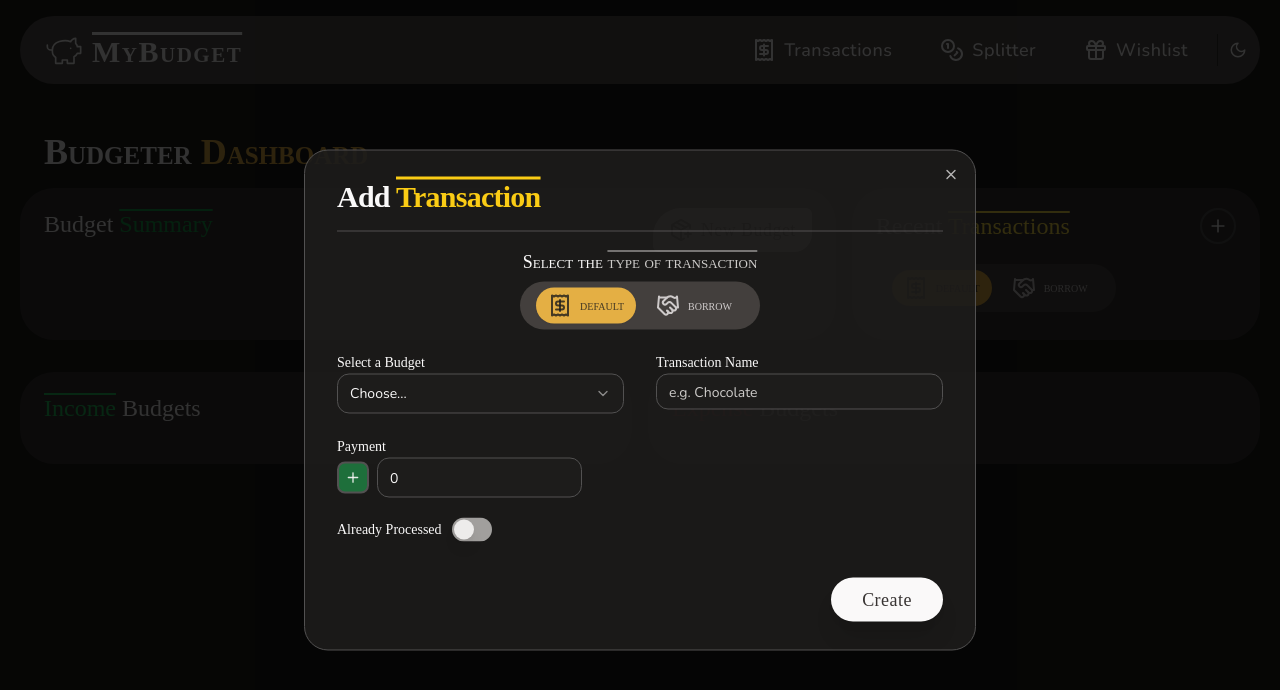
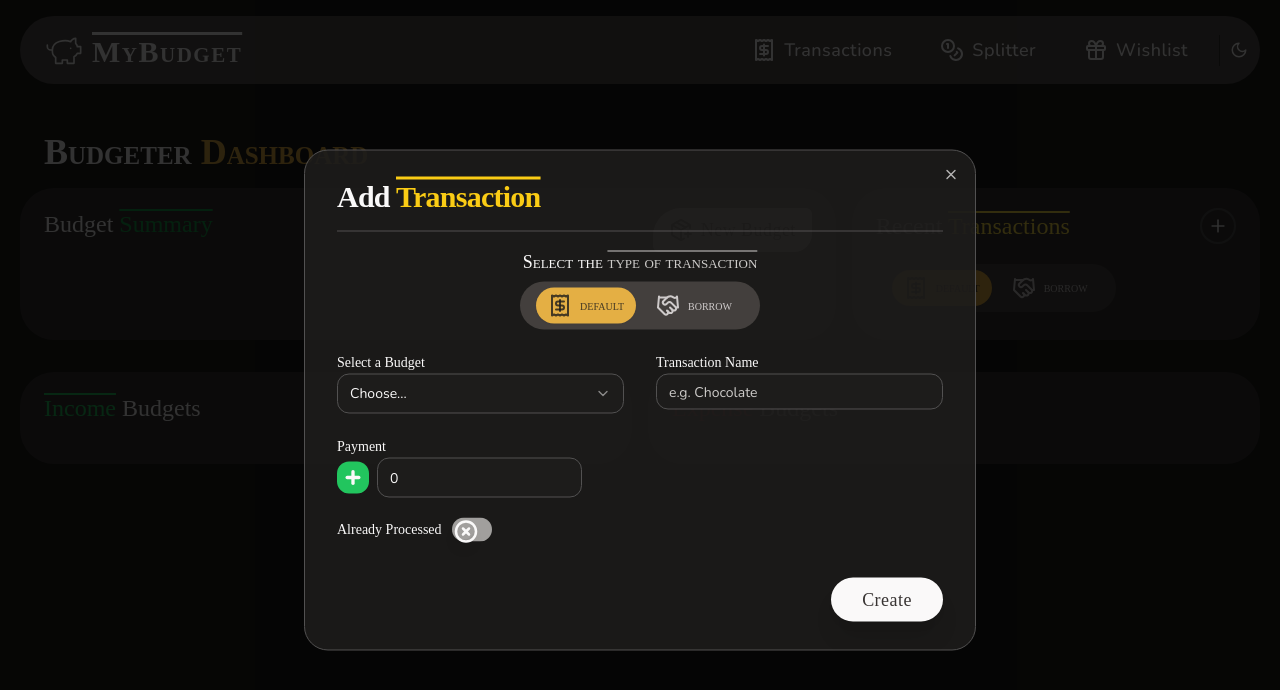
Before and after one commit to maateh/budgeter, a React (Vite) app: page / in a window 1280 px wide. Both pictures are taken after a click on the button 1218 px from the left and 226 px from the top of the page. Shown: the top 690 px of the page. Built offline with nearby package versions, Linux system fonts and the light colour scheme; a web font is replaced by a local one.

Commit message:
replaced & removed the StatusSwitch component everywhere

```diff
--- a/src/components/form/transaction/TransactionFormFields.tsx
+++ b/src/components/form/transaction/TransactionFormFields.tsx
@@ -1,13 +1,13 @@
 import { UseFormReturn, useWatch } from "react-hook-form"
 
 // icons
-import { Handshake, Minus, Plus, Receipt } from "lucide-react"
+import { Handshake, Minus, Plus, Receipt, Verified, XCircle } from "lucide-react"
 
 // shadcn
 import { FormControl, FormField, FormItem, FormLabel, FormMessage } from "@/components/ui/form"
 import { Input } from "@/components/ui/input"
-import { Switch } from "@/components/ui/switch"
-import { Button } from "@/components/ui/button"
+import { Switch, SwitchThumb } from "@/components/ui/switch"
+// import { Button } from "@/components/ui/button"
 
 // components
 import TabsSelector from "@/components/input/TabsSelector"
@@ -17,6 +17,7 @@ import DateTimePicker from "@/components/input/DateTimePicker"
 // types
 import { Transaction } from "@/services/api/types"
 import { TransactionFieldValues } from "@/components/form/transaction/types"
+import StateToggle from "@/components/ui/custom/StateToggle"
 
 type TransactionFormFieldsProps = {
   budgetId?: string
@@ -112,26 +113,22 @@ const TransactionFormFields = ({ budgetId, form }: TransactionFormFieldsProps) =
             render={({ field }) => (
               <FormItem>
                 <FormControl>
-                  {/* TODO: replace later with StatusSwitch */}
-                  <Button
+                  <StateToggle<Transaction['payment']['type'], Transaction['payment']['type']>
                     type="button"
-                    variant="icon"
-                    size="icon"
-                    border="icon"
-                    className={field.value === '+'
-                      ? 'bg-green-500/50 hover:bg-green-500/60'
-                      : 'bg-red-500/80 hover:bg-red-500/90'
-                    }
-                    onClick={() => {
+                    className={`rounded-xl
+                      ${field.value === '+'
+                        ? 'bg-green-500 hover:bg-green-500/90'
+                        : 'bg-red-500 hover:bg-red-500/90'}
+                    `}
+                    status={field.value as Transaction['payment']['type']}
+                    icon={{
+                      "+": <Plus size={20} strokeWidth={4} />,
+                      '-': <Minus size={20} strokeWidth={4} />
+                    }}
+                    action={() => {
                       field.onChange(field.value === '+' ? '-' : '+')
                     }}
-                  >
-                    {field.value === '+' ? (
-                      <Plus size={16} />
-                    ) : (
-                      <Minus size={16} />
-                    )}
-                  </Button>
+                  />
                 </FormControl>
                 <FormMessage />
               </FormItem>
@@ -170,6 +167,16 @@ const TransactionFormFields = ({ budgetId, form }: TransactionFormFieldsProps) =
                 <Switch
                   checked={field.value}
                   onCheckedChange={field.onChange}
+                  customThumb={
+                    <SwitchThumb
+                      checked={field.value}
+                      variant="custom"
+                      customIcon={{
+                        Checked: Verified,
+                        Unchecked: XCircle
+                      }}
+                    />
+                  }
                 />
               </FormControl>
               <FormMessage />
--- a/src/components/shared/transaction/TransactionDetailsDialog.tsx
+++ b/src/components/shared/transaction/TransactionDetailsDialog.tsx
@@ -1,5 +1,5 @@
 // icons
-import { Handshake, Calendar, Receipt, Verified } from "lucide-react"
+import { Handshake, Calendar, Receipt, CalendarCheck } from "lucide-react"
 
 // shadcn
 import { Dialog, DialogContent, DialogFooter, DialogHeader, DialogTitle, DialogTrigger } from "@/components/ui/dialog"
@@ -74,7 +74,7 @@ const TransactionDetailsDialog = ({ transaction, budget, children }: Transaction
 
           {transaction.processedAt && (
             <div className="icon-wrapper">
-              <Verified size={20} strokeWidth={2.5} className="text-accent" />
+              <CalendarCheck size={20} strokeWidth={2.5} className="text-accent" />
               <p>
                 Processed at
                 <span className="px-1 text-foreground/35">»</span>
--- a/src/components/shared/transaction/TransactionStatusSwitch.tsx
+++ b/src/components/shared/transaction/TransactionStatusSwitch.tsx
@@ -2,7 +2,7 @@
 import { BadgeCheck, XCircle } from "lucide-react"
 
 // components
-import StatusSwitch from "@/components/ui/custom/StatusSwitch"
+import StateToggle from "@/components/ui/custom/StateToggle"
 
 // hooks
 import { useUpdateTransactionStatus } from "@/lib/react-query/mutations"
@@ -33,7 +33,7 @@ const TransactionStatusSwitch = ({ transaction }: TransactionStatusSwitchProps)
   }
 
   return (
-    <StatusSwitch
+    <StateToggle
       status={transaction.processed ? 'processed' : 'unprocessed'}
       icon={{
         processed: (
@@ -44,11 +44,12 @@ const TransactionStatusSwitch = ({ transaction }: TransactionStatusSwitchProps)
         ),
         unprocessed: <XCircle className="text-destructive" size={20} strokeWidth={2.5} />
       }}
-      label={{
+      tooltip={{
         processed: 'Click to withdraw',
         unprocessed: 'Click for crediting'
       }}
-      handleSwitch={handleUpdateStatus}
+      action={handleUpdateStatus}
+      toggleOnHover
     />
   )
 }
--- a/src/components/theme/ThemeSwitch.tsx
+++ b/src/components/theme/ThemeSwitch.tsx
@@ -2,26 +2,30 @@
 import { Moon, Sun } from "lucide-react"
 
 // components
-import StatusSwitch from "@/components/ui/custom/StatusSwitch"
+import StateToggle from "@/components/ui/custom/StateToggle"
 
 // hooks
 import { useTheme } from "@/services/providers/theme/ThemeContext.hooks"
+
+// types
+import { Theme } from "@/services/providers/theme/ThemeContext"
 
 const ThemeSwitch = () => {
   const { theme, switchTheme } = useTheme()
 
   return (
-    <StatusSwitch
+    <StateToggle<Theme, Theme>
       status={theme}
       icon={{
         light: <Sun size={18} />,
         dark: <Moon size={18} />
       }}
-      label={{
+      tooltip={{
         light: 'Switch to Dark mode',
         dark: 'Switch to Light mode'
       }}
-      handleSwitch={switchTheme}
+      action={switchTheme}
+      toggleOnHover
     />
   )
 }
--- a/src/components/ui/custom/StatusSwitch.tsx
+++ /dev/null
@@ -1,53 +0,0 @@
-import { Ref, useState } from "react"
-
-// shadcn
-import { Tooltip, TooltipContent, TooltipProvider, TooltipTrigger } from "@/components/ui/tooltip"
-import { Button, ButtonProps } from "@/components/ui/button"
-
-// utils
-import { cn } from "@/lib/utils"
-
-type CustomRef = {
-  ref?: Ref<HTMLButtonElement>
-}
-
-type StatusSwitchProps<S extends string> = {
-  status: S
-  icon: { [key in S]: React.ReactNode }
-  label: { [key in S]: string }
-  handleSwitch: (event: React.MouseEvent<HTMLElement, MouseEvent>) => void
-} & ButtonProps & CustomRef
-
-function StatusSwitch<S extends string>({
-  status, icon, label, handleSwitch, className, size = "icon-sm", ref, ...props
-}: StatusSwitchProps<S>) {
-  const [isHovered, setIsHovered] = useState(false)
-
-  return (
-    <TooltipProvider>
-      <Tooltip>
-        <TooltipTrigger asChild>
-          <Button className={cn("hover:bg-foreground/5", className)}
-            variant="ghost"
-            size={size}
-            onMouseEnter={() => setIsHovered(true)}
-            onMouseLeave={() => setIsHovered(false)}
-            onClick={handleSwitch}
-            ref={ref}
-            {...props}
-          >
-            {isHovered ? icon[status === Object.keys(icon)[0]
-              ? Object.keys(icon)[1] as S
-              : Object.keys(icon)[0] as S
-            ] : icon[status]}
-          </Button>
-        </TooltipTrigger>
-        <TooltipContent className="tracking-wide">
-          {label[status]}
-        </TooltipContent>
-      </Tooltip>
-    </TooltipProvider>
-  )
-}
-
-export default StatusSwitch
```
